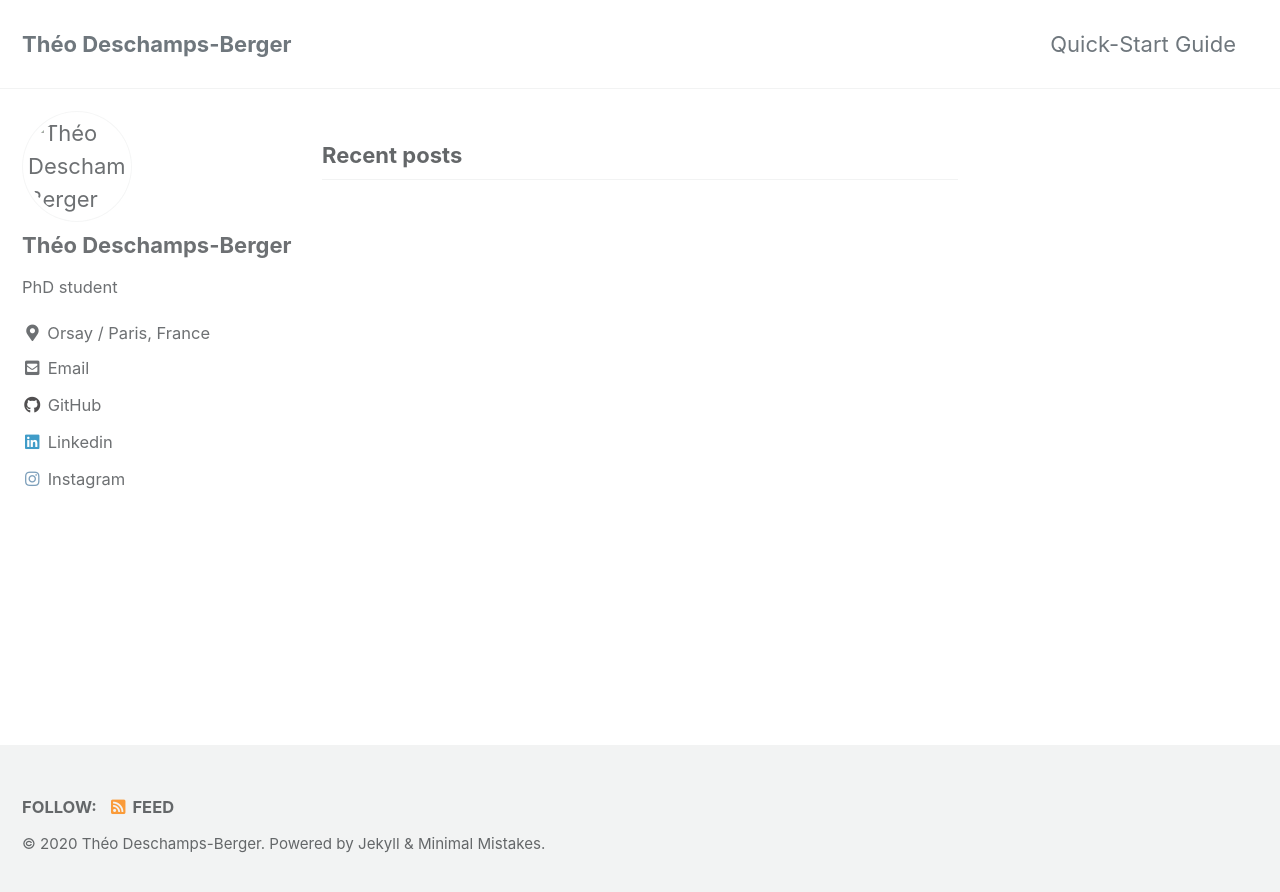
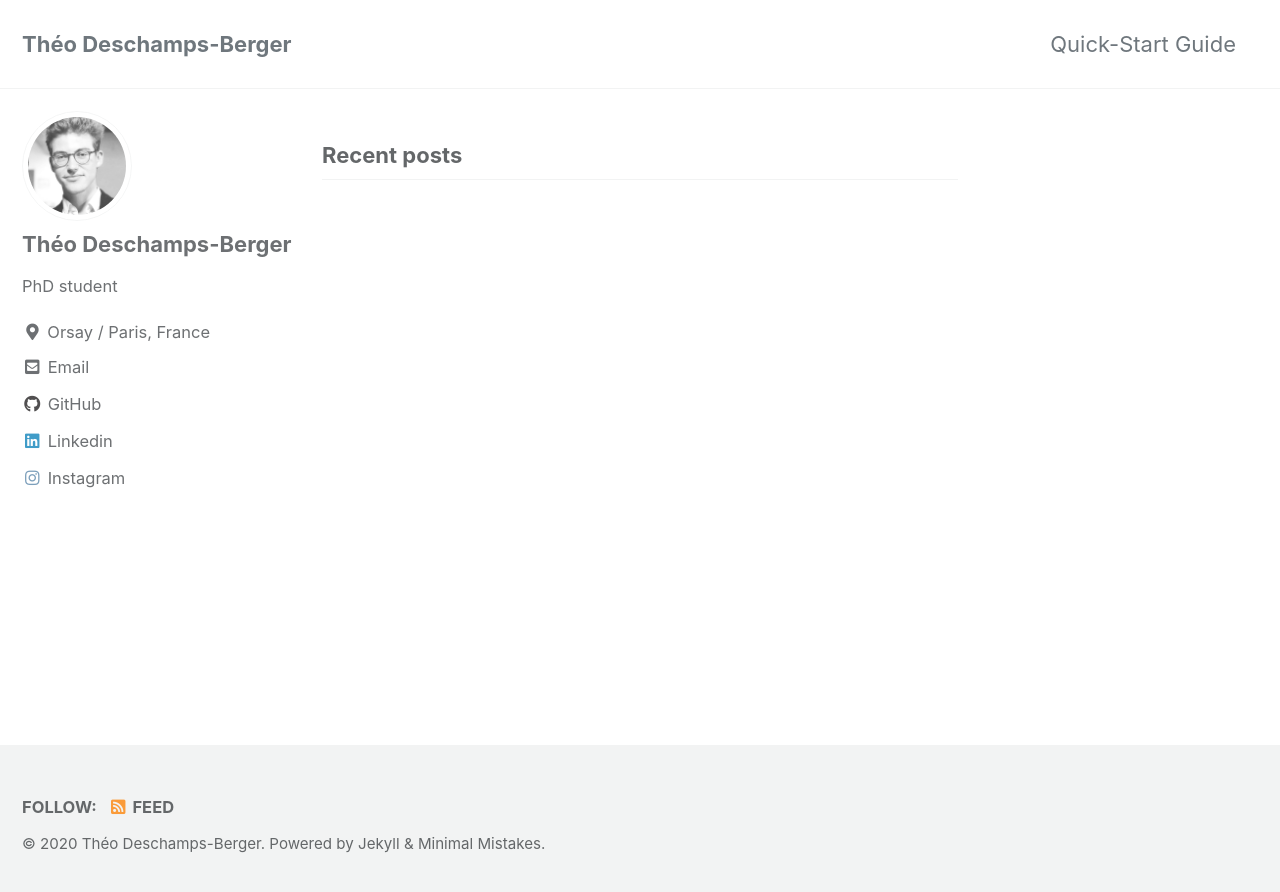
Before and after one commit to Theodb/theodb.github.io, a Jekyll site: the page built from index.html, in a window 1280 px wide. Shown: the top 892 px of the page. Built offline with Jekyll 4.4.1, drawn with Linux system fonts in a browser that asks for light colours; cached includes are drawn as plain includes; the list of posts is cut into pages by our own code.

Commit message:
Update _config.yml

```diff
--- a/_config.yml
+++ b/_config.yml
@@ -94,7 +94,7 @@ analytics:
 # Site Author
 author:
   name             : "Théo Deschamps-Berger"
-  avatar           : "images/bio_photo.jpeg"
+  avatar           : "assets/images/bio_photo.jpeg"
   bio              : "PhD student"
   location         : "Orsay / Paris, France"
   email            :
@@ -119,7 +119,7 @@ author:
       url: "https://www.linkedin.com/in/theodb/"
     - label: "Instagram"
       icon: "fab fa-fw fa-instagram"
-      url: "https://instagram.com/"
+      url: "https://instagram.com/theo_deschamps/"
 
 # Site Footer
 footer:
```
